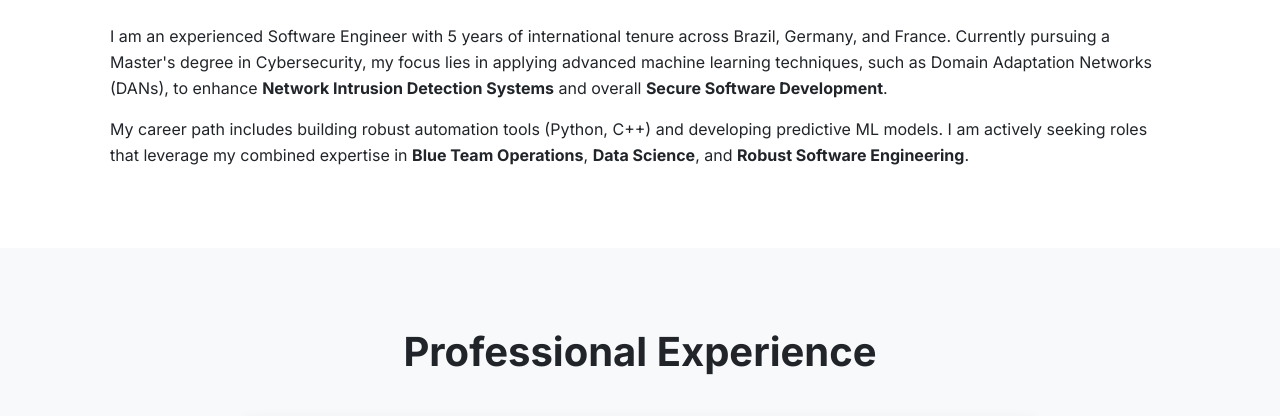
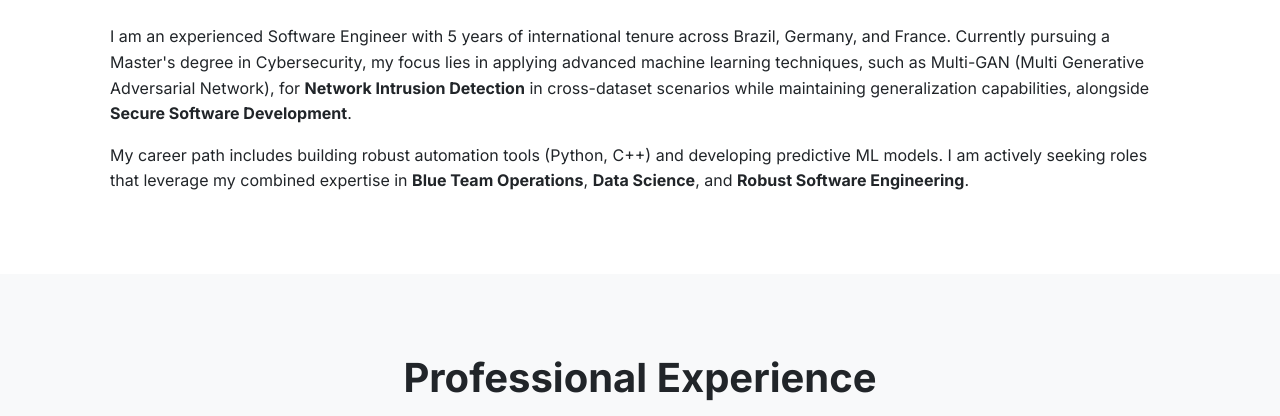
Before and after one commit to kalebers/kalebers.github.io, a plain HTML site: page index.html in a window 1280 px wide. Shown: the part 684-1100 px from the top of the page. Drawn offline with Linux system fonts and the light colour scheme.

Commit message:
Update about section to describe Multi-GAN research (#32)

```diff
--- a/index.html
+++ b/index.html
@@ -70,7 +70,7 @@
         <section id="about" class="section">
             <div class="container flow">
                 <h2>About</h2>
-                <p>I am an experienced Software Engineer with 5 years of international tenure across Brazil, Germany, and France. Currently pursuing a Master's degree in Cybersecurity, my focus lies in applying advanced machine learning techniques, such as Domain Adaptation Networks (DANs), to enhance <strong>Network Intrusion Detection Systems</strong> and overall <strong>Secure Software Development</strong>.</p>
+                <p>I am an experienced Software Engineer with 5 years of international tenure across Brazil, Germany, and France. Currently pursuing a Master's degree in Cybersecurity, my focus lies in applying advanced machine learning techniques, such as Multi-GAN (Multi Generative Adversarial Network), for <strong>Network Intrusion Detection</strong> in cross-dataset scenarios while maintaining generalization capabilities, alongside <strong>Secure Software Development</strong>.</p>
                 <p>My career path includes building robust automation tools (Python, C++) and developing predictive ML models. I am actively seeking roles that leverage my combined expertise in <strong>Blue Team Operations</strong>, <strong>Data Science</strong>, and <strong>Robust Software Engineering</strong>.</p>
             </div>
         </section>
```
